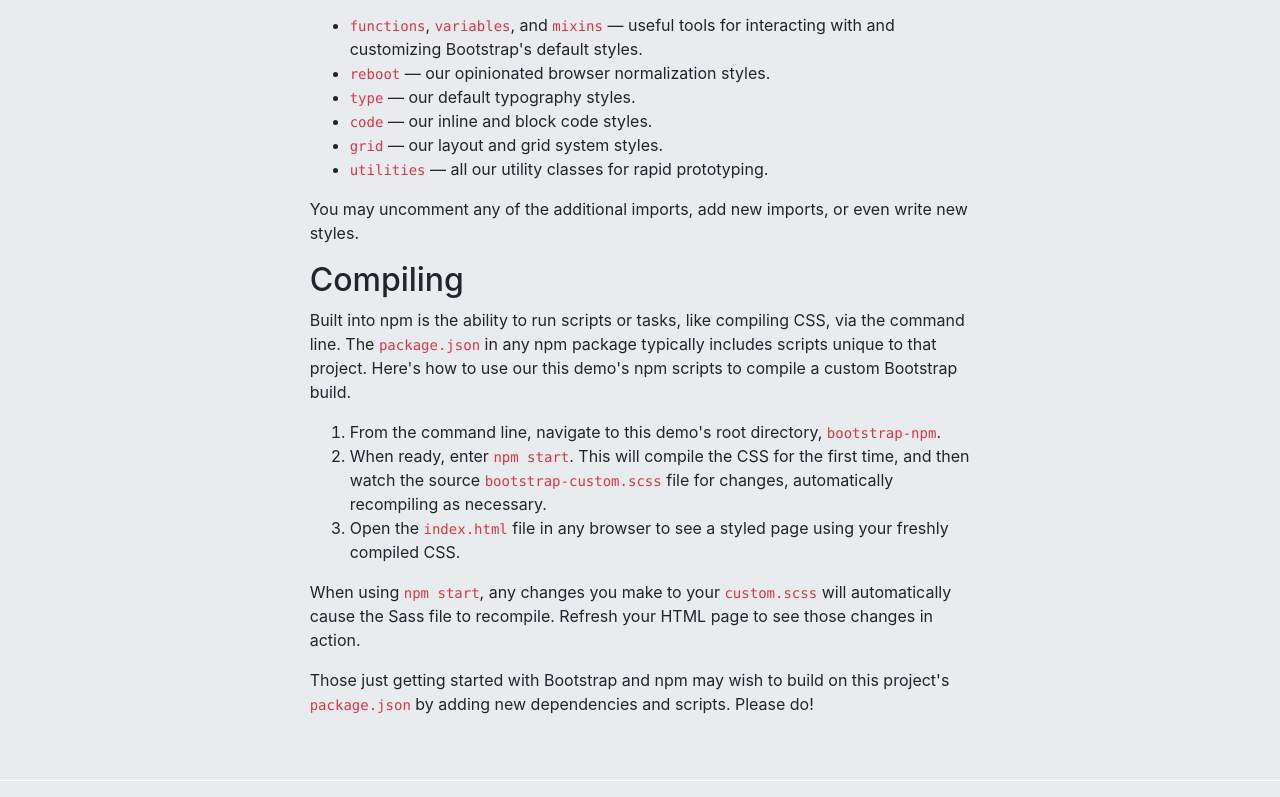
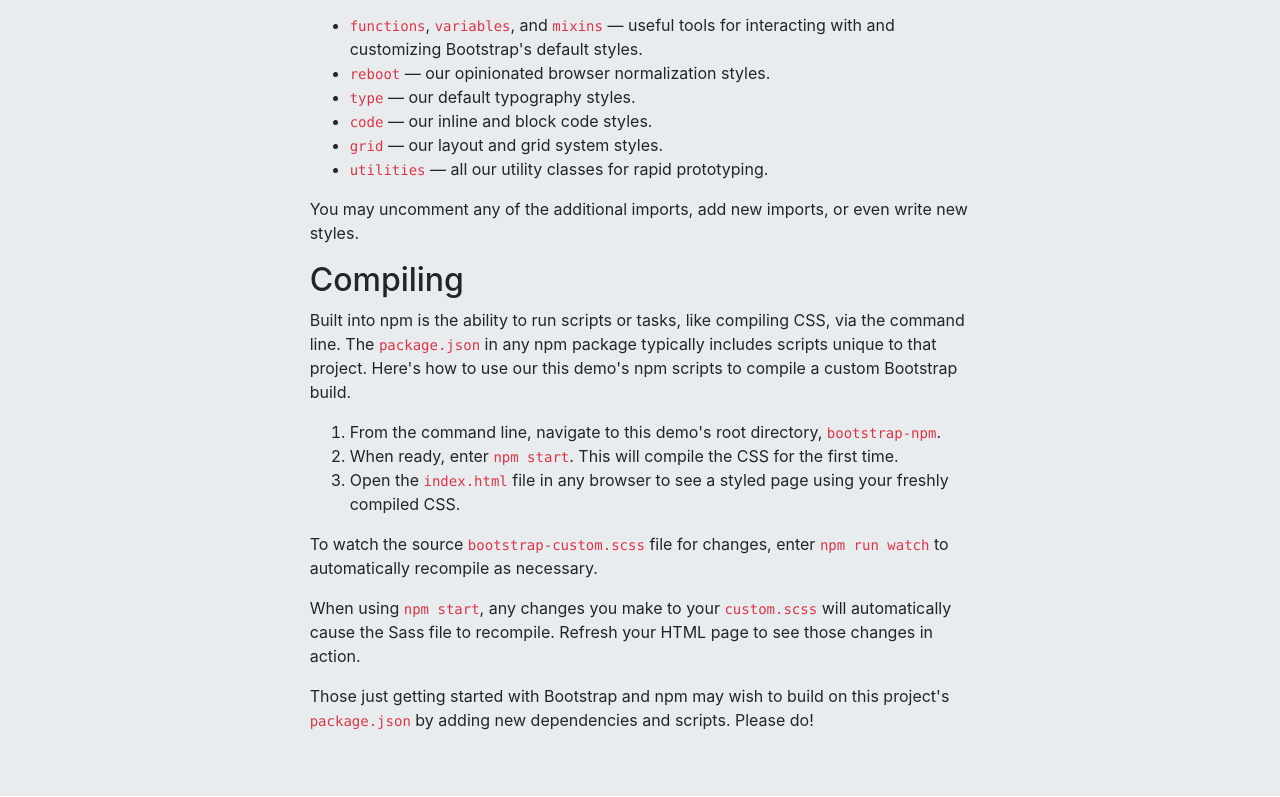
Before and after one commit to twbs/bootstrap-npm, a website: page index.html in a window 1280 px wide. Shown: the part 858-1655 px from the top of the page. Drawn offline with nearby package versions, Linux system fonts and the light colour scheme; files that its build step writes are made by us from their sources.

Commit message:
update docs on scripts

```diff
--- a/index.html
+++ b/index.html
@@ -36,9 +36,10 @@
         <p>Built into npm is the ability to run scripts or tasks, like compiling CSS, via the command line. The <code>package.json</code> in any npm package typically includes scripts unique to that project. Here's how to use our this demo's npm scripts to compile a custom Bootstrap build.</p>
         <ol>
           <li>From the command line, navigate to this demo's root directory, <code>bootstrap-npm</code>.</li>
-          <li>When ready, enter <code>npm start</code>. This will compile the CSS for the first time, and then watch the source <code>bootstrap-custom.scss</code> file for changes, automatically recompiling as necessary.</li>
+          <li>When ready, enter <code>npm start</code>. This will compile the CSS for the first time.</li>
           <li>Open the <code>index.html</code> file in any browser to see a styled page using your freshly compiled CSS.</li>
         </ol>
+        <p>To watch the source <code>bootstrap-custom.scss</code> file for changes, enter <code>npm run watch</code> to automatically recompile as necessary.</p>
         <p>When using <code>npm start</code>, any changes you make to your <code>custom.scss</code> will automatically cause the Sass file to recompile. Refresh your HTML page to see those changes in action.</p>
         <p>Those just getting started with Bootstrap and npm may wish to build on this project's <code>package.json</code> by adding new dependencies and scripts. Please do!</p>
       </div>
```
Also changed, not shown: readme.md.
